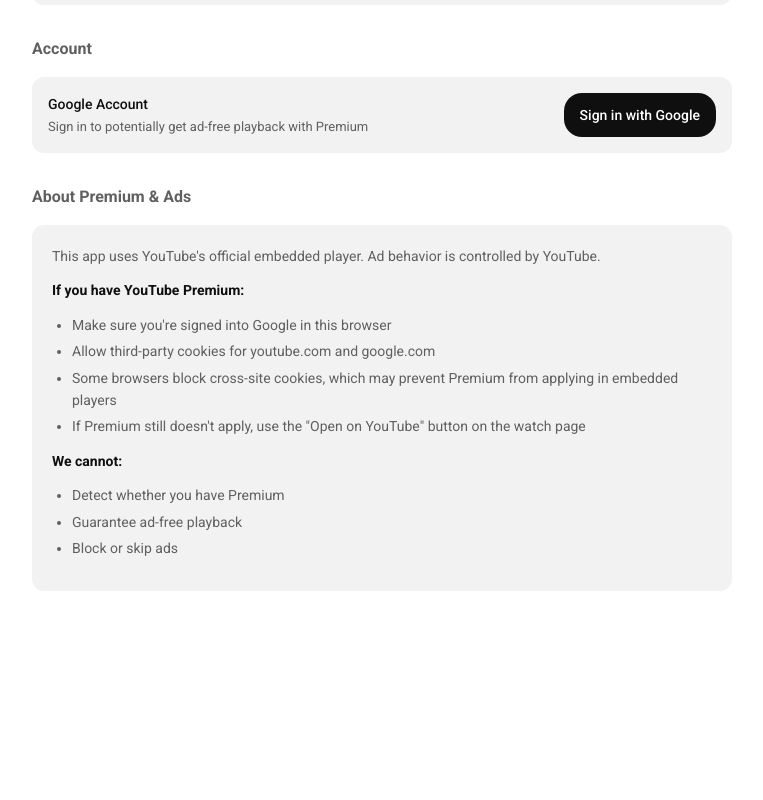
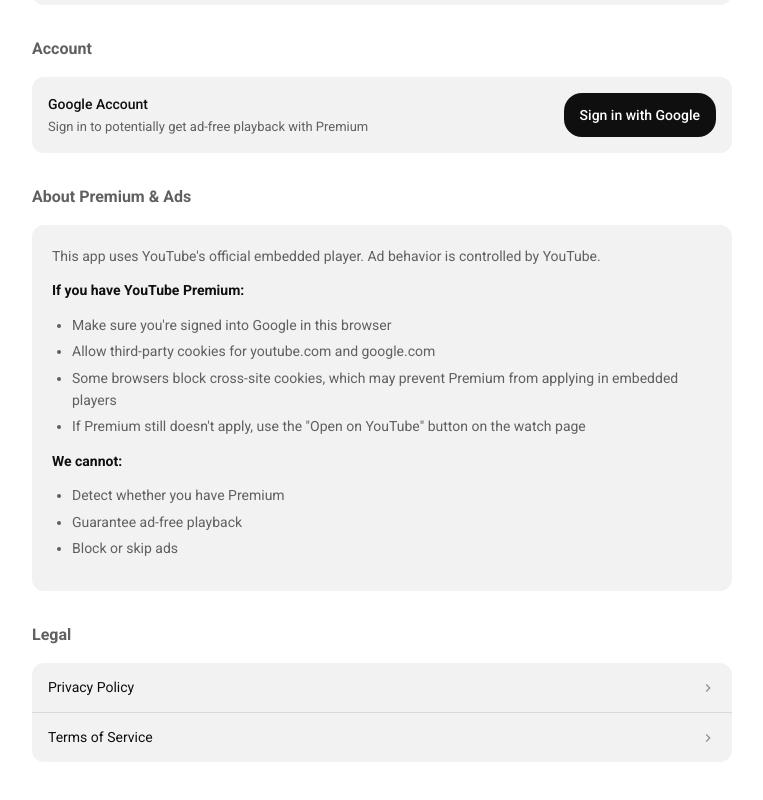
Before and after one commit to prabhask5/shortless-yt, a SvelteKit app: page /settings in a window 1280 px wide. Shown: the part 415-1215 px from the top of the page, without its empty margins (294-1057 px from the left). Before the commit the page ends 1078 px from the top, so only its background shows below. Built offline with nearby package versions, Linux system fonts and the light colour scheme; no server answers.

Commit message:
[FEAT] add google reqs

```diff
--- a/src/routes/settings/+page.svelte
+++ b/src/routes/settings/+page.svelte
@@ -116,6 +116,24 @@
 			</ul>
 		</div>
 	</section>
+
+	<section class="settings-section">
+		<h2 class="section-title">Legal</h2>
+		<div class="legal-links">
+			<a href="/privacy" class="legal-link">
+				Privacy Policy
+				<svg width="16" height="16" viewBox="0 0 24 24" fill="currentColor">
+					<path d="M10 6L8.59 7.41 13.17 12l-4.58 4.59L10 18l6-6z" />
+				</svg>
+			</a>
+			<a href="/terms" class="legal-link">
+				Terms of Service
+				<svg width="16" height="16" viewBox="0 0 24 24" fill="currentColor">
+					<path d="M10 6L8.59 7.41 13.17 12l-4.58 4.59L10 18l6-6z" />
+				</svg>
+			</a>
+		</div>
+	</section>
 </div>
 
 <style>
@@ -219,6 +237,37 @@
 		margin-bottom: 4px;
 	}
 
+	.legal-links {
+		display: flex;
+		flex-direction: column;
+		background: var(--bg-secondary);
+		border-radius: 12px;
+		overflow: hidden;
+	}
+
+	.legal-link {
+		display: flex;
+		align-items: center;
+		justify-content: space-between;
+		padding: 14px 16px;
+		font-size: 14px;
+		color: var(--text-primary);
+		text-decoration: none;
+	}
+
+	.legal-link:hover {
+		background: var(--bg-hover);
+		text-decoration: none;
+	}
+
+	.legal-link + .legal-link {
+		border-top: 1px solid var(--border-color);
+	}
+
+	.legal-link svg {
+		color: var(--text-tertiary);
+	}
+
 	@media (max-width: 600px) {
 		.setting-row {
 			flex-direction: column;
```
Also changed, not shown: src/routes/+page.svelte (+54 -0 lines).
